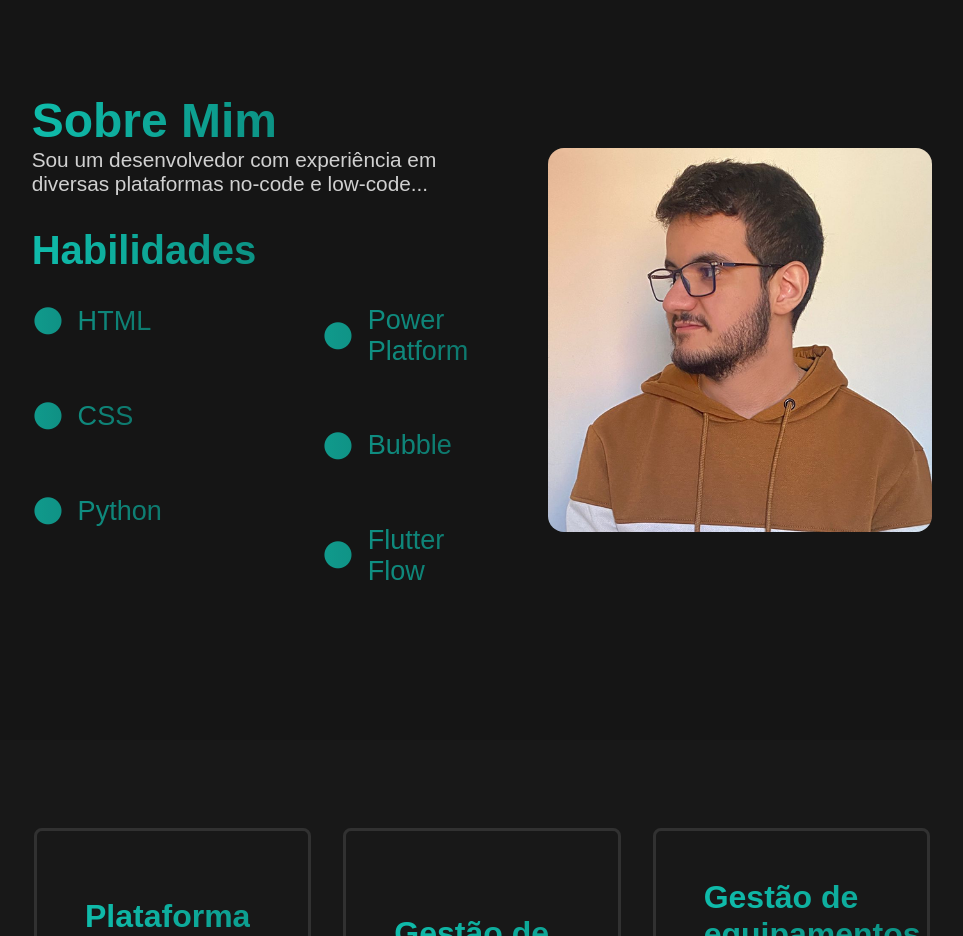
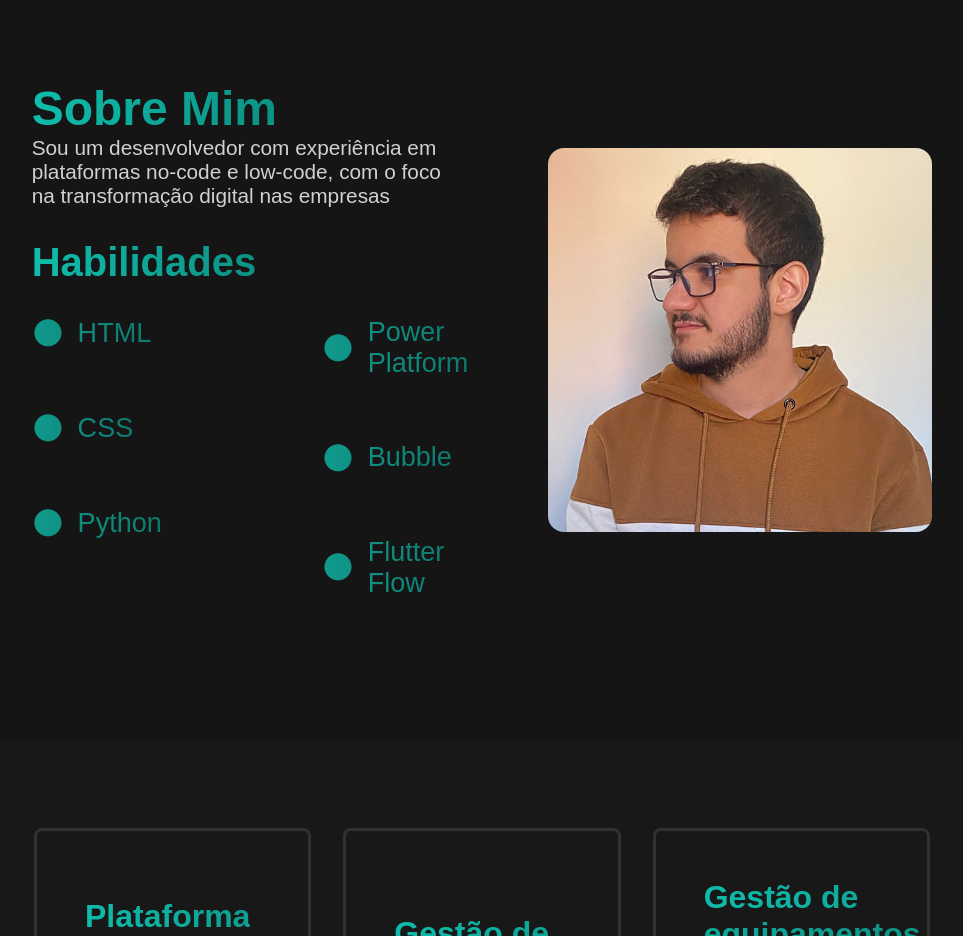
Before and after one commit to vitorqlucas/portfolio, a plain HTML site: page index.html in a window 1280 px wide. Shown: the part 860-1796 px from the top of the page, without its empty margins (158-1121 px from the left). Drawn offline with nearby package versions, Linux system fonts and the light colour scheme.

Commit message:
Update index.html

```diff
--- a/index.html
+++ b/index.html
@@ -51,7 +51,7 @@
         <div class="about-box">
             <div class="about-info">
                 <h1><span>Sobre Mim</span></h1>
-                <p>Sou um desenvolvedor com experiência em diversas plataformas no-code e low-code...</p>
+                <p>Sou um desenvolvedor com experiência em plataformas no-code e low-code, com o foco na transformação digital nas empresas</p>
             </div>
 
             <h2><span>Habilidades</span></h2>
```
